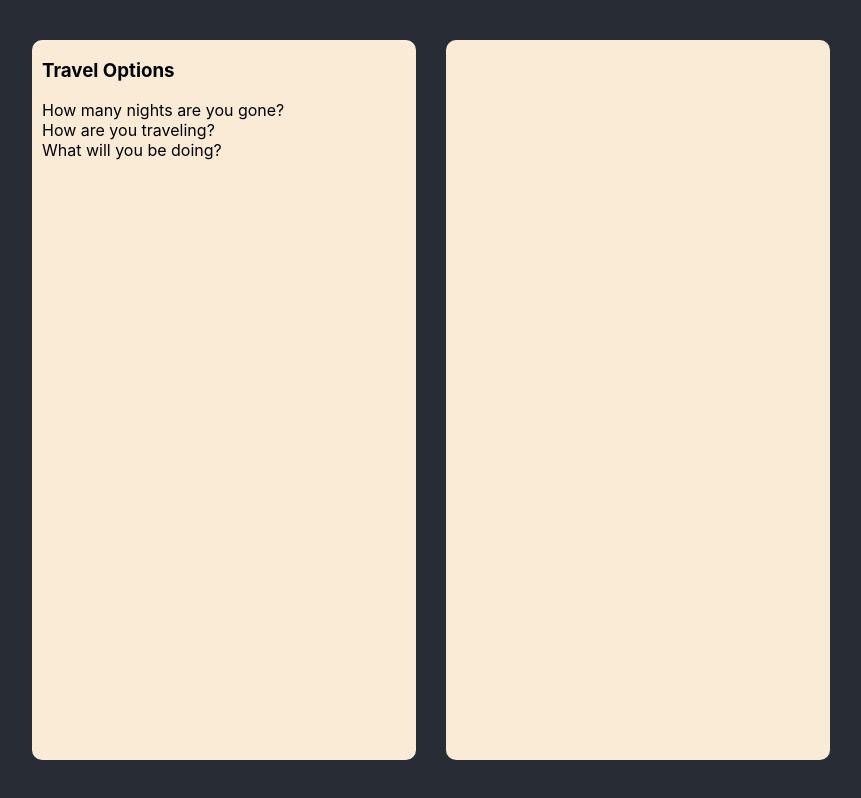
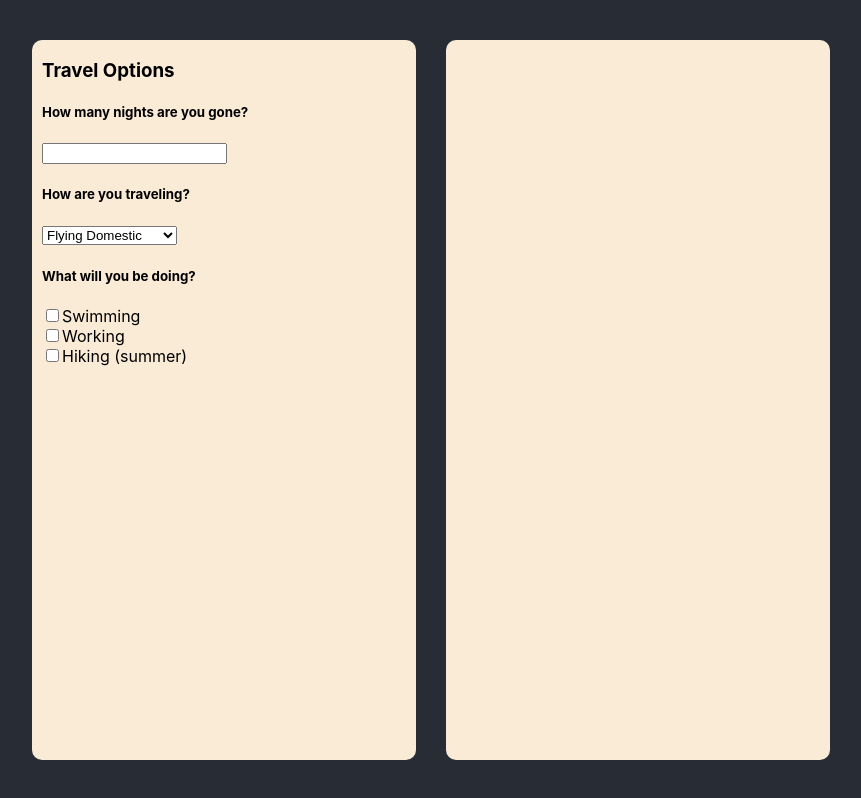
Before and after one commit to HofmaDresu/TravelChecklist, a React (Create React App) app: page / in a window 1280 px wide. Shown: the top 798 px of the page, without its empty margins (209-1070 px from the left). Built offline with nearby package versions, Linux system fonts and the light colour scheme; the HTML template or start-up script is replaced by a standard one.

Commit message:
Begin adding input to options

```diff
--- a/src/TravelOptions.js
+++ b/src/TravelOptions.js
@@ -1,12 +1,42 @@
 import React, { Component } from 'react';
+
+function getTravelOptionsInput(questionData) {
+    switch(questionData.type) {
+        case "number":
+            return <input className="travel-options" type="number" />;
+        case "single-option": {
+            const options = questionData.options.map(opt => (
+                <option id={opt.title} key={opt.title}>{opt.title}</option>
+            ));
+            return (
+                <select className="travel-options">
+                    {options}
+                </select>
+            );
+        }
+        case "multi-option": {
+            const options = questionData.options.map(opt => (
+                <div key={opt.title}><input type="checkbox" id={opt.title} /><label htmlFor={opt.title}>{opt.title}</label></div>
+            ));
+            return <span className="travel-options">{options}</span>
+        }
+        default:
+            return null;
+    }
+}
 
 export default class TravelOptions extends Component {
   render() {
-    const travelOptions = this.props.questionData.map(qd => (
-      <div>
-        <label>{qd.title}</label>
-      </div>
-    ));
+    const travelOptions = this.props.questionData.map(qd => {
+        const options = getTravelOptionsInput(qd);
+
+        return (
+            <div key={qd.title}>
+                <h5>{qd.title}</h5>
+                {options}
+            </div>
+        );
+    });
     return (
         <div className="data-container">
         <h3>Travel Options</h3>
```
